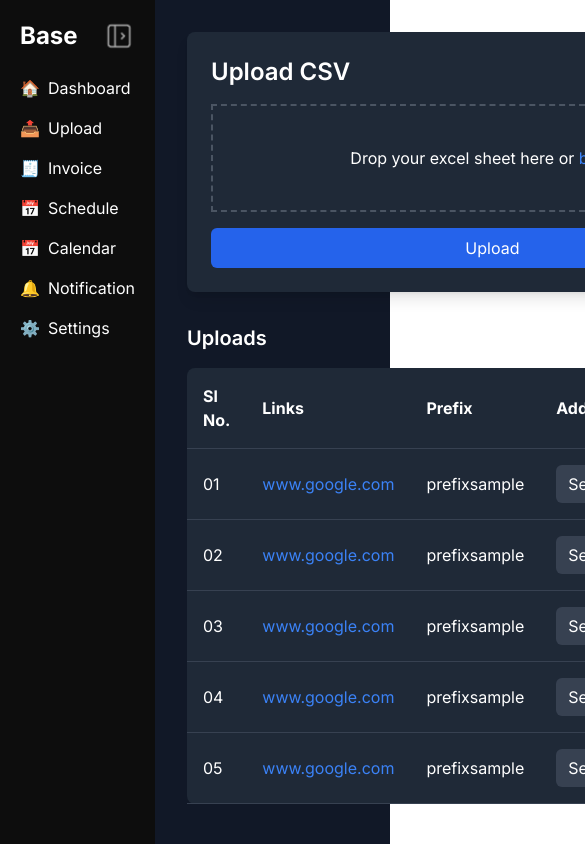
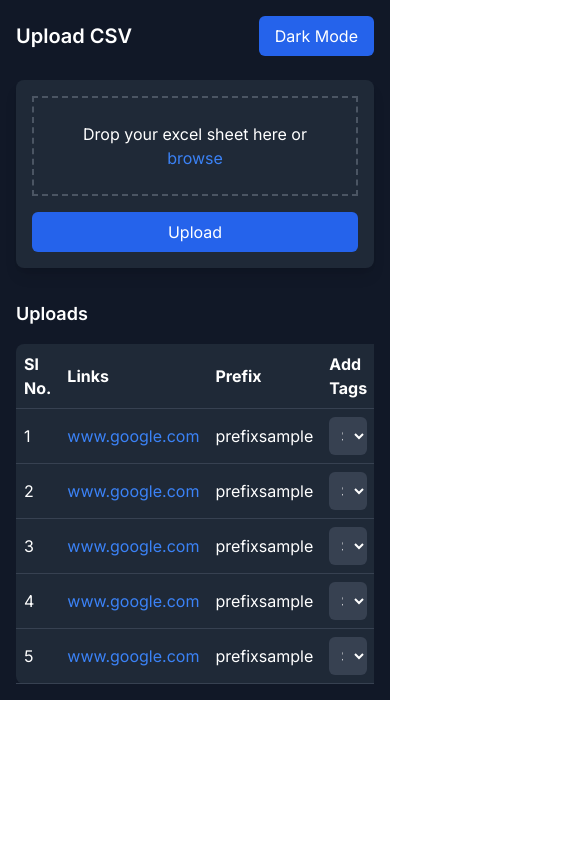
Before and after one commit to thedeeppp/openinapp, a Next.js app: page /uploaded in a window 390 px wide. Shown: the top 844 px of the page, 585 px wide, since content can reach past the window. Built offline with nearby package versions, Linux system fonts and the light colour scheme.

Commit message:
fixed bugs

```diff
--- a/app/upload/page.tsx
+++ b/app/upload/page.tsx
@@ -5,26 +5,36 @@ import { UploadIcon } from '@heroicons/react/outline';
 import Image from "next/image";
 
 export default function UploadPage() {
-  const [file, setFile] = useState(null);
+  const [file, setFile] = useState<File | null>(null);
   const [isCollapsed, setIsCollapsed] = useState(false);
+  const [isDarkMode, setIsDarkMode] = useState(false);
 
-  const handleFileChange = (e) => {
-    setFile(e.target.files[0]);
+  const handleFileChange = (e: React.ChangeEvent<HTMLInputElement>) => {
+    setFile(e.target.files ? e.target.files[0] : null);
   };
 
   const toggleSidebar = () => {
     setIsCollapsed(!isCollapsed);
   };
 
+  const toggleDarkMode = () => {
+    setIsDarkMode(!isDarkMode);
+  };
+
   return (
-    <div className="flex h-screen bg-gray-900 text-white">
+    <div className={`flex h-screen ${isDarkMode ? 'bg-gray-900 text-white' : 'bg-white text-black'}`}>
 
       {/* Sidebar */}
-      <aside className={`${isCollapsed ? "w-20" : "w-64"} bg-[#0D0D0D] p-5 transition-all duration-500`}>
+      <aside className={`${isCollapsed ? "w-20" : "w-64"} ${isDarkMode ? "bg-gray-800" : "bg-gray-200"} p-5 transition-all duration-500`}>
         <div className="flex justify-between items-center mb-6">
-          {!isCollapsed && <div className="text-2xl font-bold">Base</div>}
+          {!isCollapsed && <div className={`text-2xl font-bold ${isDarkMode ? 'text-white' : 'text-black'}`}>Base</div>}
           <button onClick={toggleSidebar}>
             <img src="/sidebar.png" alt="Toggle" className="w-8 h-auto cursor-pointer" />
+          </button>
+          <button onClick={toggleDarkMode} className="ml-4">
+            <span className={`text-xl ${isDarkMode ? 'text-yellow-400' : 'text-gray-600'}`}>
+              {isDarkMode ? '🌞' : '🌜'}
+            </span>
           </button>
         </div>
 
@@ -80,15 +90,15 @@ export default function UploadPage() {
       <div className="flex-1 flex flex-col">
 
         {/* Navbar */}
-        <header className="w-full pt-10 pl-10 text-[30px]">
+        <header className={`w-full pt-10 pl-10 text-${isDarkMode ? 'white' : 'black'} text-[30px]`}>
           Upload CSV
         </header>
 
         {/* Content Area */}
         <main className="flex-1 flex items-center justify-center">
-          <div className="bg-[#0D0D0D] rounded-lg p-10 shadow-lg w-full max-w-md">
+          <div className={`rounded-lg p-10 shadow-lg w-full max-w-md ${isDarkMode ? 'bg-gray-800' : 'bg-gray-100'}`}>
 
-            <div className="border border-dashed border-gray-600 rounded-lg p-6 flex flex-col items-center">
+            <div className={`border border-dashed ${isDarkMode ? 'border-gray-600' : 'border-gray-400'} rounded-lg p-6 flex flex-col items-center`}>
               <input
                 id="file-upload"
                 type="file"
@@ -100,18 +110,15 @@ export default function UploadPage() {
                 className="cursor-pointer"
               >
                 <div className="flex flex-col items-center">
-                  <Image src="/Excel.png"
-                    height={30}
-                    width={30}
-                  />
-                  <p className="mt-4 text-gray-400">
+                  <Image src="/Excel.png" height={30} width={30} alt="Excel Icon" />
+                  <p className={`mt-4 ${isDarkMode ? 'text-gray-400' : 'text-gray-700'}`}>
                     {file ? file.name : "Drop your excel sheet here or browse"}
                   </p>
                 </div>
               </label>
             </div>
 
-            <button className="mt-6 w-full bg-indigo-600 hover:bg-indigo-700 text-white py-2 rounded-lg flex items-center justify-center">
+            <button className={`mt-6 w-full ${isDarkMode ? 'bg-indigo-600' : 'bg-indigo-500'} hover:bg-indigo-700 text-white py-2 rounded-lg flex items-center justify-center`}>
               <UploadIcon className="h-5 w-5 mr-2" />
               Upload
             </button>
--- a/app/uploaded/page.tsx
+++ b/app/uploaded/page.tsx
@@ -1,14 +1,16 @@
 'use client';
 
-import { useState } from 'react';
+import { useState, useEffect } from 'react';
 
 const Upload = () => {
   const [selectedTags, setSelectedTags] = useState<{ [key: number]: string[] }>({});
-  const [isCollapsed, setIsCollapsed] = useState(false);
+  const [darkMode, setDarkMode] = useState(false);
 
-  const toggleSidebar = () => {
-    setIsCollapsed(!isCollapsed);
-  };
+  // This effect will only run on the client-side
+  useEffect(() => {
+    const isDarkMode = window.matchMedia && window.matchMedia('(prefers-color-scheme: dark)').matches;
+    setDarkMode(isDarkMode);
+  }, []);
 
   const handleTagSelect = (item: number, tag: string) => {
     setSelectedTags((prev) => {
@@ -21,98 +23,65 @@ const Upload = () => {
     });
   };
 
+  const toggleDarkMode = () => {
+    setDarkMode(!darkMode);
+  };
+
+  useEffect(() => {
+    const root = document.documentElement;
+    if (darkMode) {
+      root.classList.add('dark');
+    } else {
+      root.classList.remove('dark');
+    }
+  }, [darkMode]);
+
   const tags = ["Tag 1", "Tag 2", "Tag 3", "Tag 4"];
 
   return (
-    <div className="flex min-h-screen bg-gray-900 text-white">
-      <aside className={`${isCollapsed ? "w-20" : "w-64"} bg-[#0D0D0D] p-5 transition-all duration-500`}>
+    <div className={`min-h-screen ${darkMode ? 'dark' : ''}`}>
+      <div className="bg-gray-900 dark:bg-gray-200 text-white dark:text-gray-900 p-4 md:p-8">
+        <div className="max-w-3xl mx-auto">
           <div className="flex justify-between items-center mb-6">
-          {!isCollapsed && <div className="text-2xl font-bold">Base</div>}
-          <button onClick={toggleSidebar}>
-            <img src="/sidebar.png" alt="Toggle" className="w-8 h-auto cursor-pointer" />
+            <h2 className="text-xl md:text-2xl font-semibold">Upload CSV</h2>
+            <button
+              onClick={toggleDarkMode}
+              className="py-2 px-4 bg-blue-600 dark:bg-blue-400 text-white dark:text-gray-900 rounded-md"
+            >
+              {darkMode ? 'Light Mode' : 'Dark Mode'}
             </button>
           </div>
-        <nav>
-          <ul>
-            <li className="mb-4">
-              <a href="#" className="flex items-center space-x-2">
-                <span>🏠</span>
-                {!isCollapsed && <span>Dashboard</span>}
-              </a>
-            </li>
-            <li className="mb-4">
-              <a href="#" className="flex items-center space-x-2">
-                <span>📤</span>
-                {!isCollapsed && <span>Upload</span>}
-              </a>
-            </li>
-            <li className="mb-4">
-              <a href="#" className="flex items-center space-x-2">
-                <span>🧾</span>
-                {!isCollapsed && <span>Invoice</span>}
-              </a>
-            </li>
-            <li className="mb-4">
-              <a href="#" className="flex items-center space-x-2">
-                <span>📅</span>
-                {!isCollapsed && <span>Schedule</span>}
-              </a>
-            </li>
-            <li className="mb-4">
-              <a href="#" className="flex items-center space-x-2">
-                <span>📅</span>
-                {!isCollapsed && <span>Calendar</span>}
-              </a>
-            </li>
-            <li className="mb-4">
-              <a href="#" className="flex items-center space-x-2">
-                <span>🔔</span>
-                {!isCollapsed && <span>Notification</span>}
-              </a>
-            </li>
-            <li className="mb-4">
-              <a href="#" className="flex items-center space-x-2">
-                <span>⚙️</span>
-                {!isCollapsed && <span>Settings</span>}
-              </a>
-            </li>
-          </ul>
-        </nav>
-      </aside>
-
-      <div className="flex-1 p-8">
-        <div className="max-w-3xl mx-auto">
-          <div className="bg-gray-800 p-6 rounded-lg shadow-lg">
-            <h2 className="text-2xl font-semibold mb-4">Upload CSV</h2>
-            <div className="border-dashed border-2 border-gray-600 p-10 text-center">
-              <p>Drop your excel sheet here or <span className="text-blue-500 cursor-pointer">browse</span></p>
+          <div className="bg-gray-800 dark:bg-gray-100 p-4 md:p-6 rounded-lg shadow-lg">
+            <div className="border-dashed border-2 border-gray-600 dark:border-gray-400 p-6 md:p-10 text-center">
+              <p>Drop your excel sheet here or <span className="text-blue-500 dark:text-blue-700 cursor-pointer">browse</span></p>
             </div>
-            <button className="mt-4 w-full py-2 bg-blue-600 rounded-md">Upload</button>
+            <button className="mt-4 w-full py-2 bg-blue-600 dark:bg-blue-400 rounded-md text-white dark:text-gray-900">Upload</button>
           </div>
 
           <div className="mt-8">
-            <h3 className="text-xl font-semibold mb-4">Uploads</h3>
-            <table className="w-full text-left bg-gray-800 rounded-lg">
+            <h3 className="text-lg md:text-xl font-semibold mb-4">Uploads</h3>
+            <div className="overflow-x-auto">
+              <table className="w-full text-left bg-gray-800 dark:bg-gray-100 rounded-lg">
                 <thead>
-                <tr className="border-b border-gray-700">
-                  <th className="p-4">Sl No.</th>
-                  <th className="p-4">Links</th>
-                  <th className="p-4">Prefix</th>
-                  <th className="p-4">Add Tags</th>
-                  <th className="p-4">Selected Tags</th>
+                  <tr className="border-b border-gray-700 dark:border-gray-300">
+                    <th className="p-2 md:p-4">Sl No.</th>
+                    <th className="p-2 md:p-4">Links</th>
+                    <th className="p-2 md:p-4">Prefix</th>
+                    <th className="p-2 md:p-4">Add Tags</th>
+                    <th className="p-2 md:p-4">Selected Tags</th>
                   </tr>
                 </thead>
                 <tbody>
                   {[1, 2, 3, 4, 5].map((item) => (
-                  <tr key={item} className="border-b border-gray-700">
-                    <td className="p-4">{`0${item}`}</td>
-                    <td className="p-4 text-blue-500">
+                    <tr key={item} className="border-b border-gray-700 dark:border-gray-300">
+                      <td className="p-2 md:p-4">{item}</td>
+                      <td className="p-2 md:p-4 text-blue-500 dark:text-blue-700">
                         <a href="https://www.google.com" target="_blank" rel="noopener noreferrer">www.google.com</a>
                       </td>
-                    <td className="p-4">prefixsample</td>
-                    <td className="p-4">
+                      <td className="p-2 md:p-4">prefixsample</td>
+                      <td className="p-2 md:p-4">
                         <select
-                        className="bg-gray-700 p-2 rounded-md"
+                          className="bg-gray-700 dark:bg-gray-300 p-2 rounded-md w-full text-white dark:text-gray-900"
                           onChange={(e) => handleTagSelect(item, e.target.value)}
                         >
                           <option>Select Tags</option>
@@ -123,12 +92,12 @@ const Upload = () => {
                           ))}
                         </select>
                       </td>
-                    <td className="p-4">
+                      <td className="p-2 md:p-4">
                         <div className="flex flex-wrap gap-2">
                           {selectedTags[item]?.map((tag, index) => (
                             <span
                               key={index}
-                            className="bg-blue-600 text-xs py-1 px-2 rounded-full cursor-pointer"
+                              className="bg-blue-600 dark:bg-blue-400 text-xs py-1 px-2 rounded-full cursor-pointer text-white dark:text-gray-900"
                               onClick={() => handleTagSelect(item, tag)}
                             >
                               {tag} &#x2715;
@@ -144,6 +113,7 @@ const Upload = () => {
           </div>
         </div>
       </div>
+    </div>
   );
 };
 
--- a/app/uploading/page.tsx
+++ b/app/uploading/page.tsx
@@ -8,9 +8,14 @@ export default function UploadPage() {
   const [file, setFile] = useState<File | null>(null);
   const [isClient, setIsClient] = useState(false);
   const [isCollapsed, setIsCollapsed] = useState(false);
+  const [isDarkMode, setIsDarkMode] = useState(false);
 
-  const toggleSidebar = () =>{
+  const toggleSidebar = () => {
     setIsCollapsed(!isCollapsed);
+  }
+
+  const toggleDarkMode = () => {
+    setIsDarkMode(!isDarkMode);
   }
 
   useEffect(() => {
@@ -28,12 +33,17 @@ export default function UploadPage() {
   }
 
   return (
-    <div className="flex h-screen bg-gray-900 text-white">
-      <aside className={`${isCollapsed ? "w-20" : "w-64"} bg-[#0D0D0D] p-5 transition-all duration-500`}>
-      <div className="flex justify-between items-center mb-6">
-          {!isCollapsed && <div className="text-2xl font-bold">Base</div>}
+    <div className={`flex h-screen ${isDarkMode ? 'bg-gray-900' : 'bg-white'} text-${isDarkMode ? 'white' : 'black'}`}>
+      <aside className={`${isCollapsed ? "w-20" : "w-64"} ${isDarkMode ? "bg-gray-800" : "bg-gray-200"} p-5 transition-all duration-500`}>
+        <div className="flex justify-between items-center mb-6">
+          {!isCollapsed && <div className={`text-2xl font-bold ${isDarkMode ? 'text-white' : 'text-black'}`}>Base</div>}
           <button onClick={toggleSidebar}>
             <img src="/sidebar.png" alt="Toggle" className="w-8 h-auto cursor-pointer" />
+          </button>
+          <button onClick={toggleDarkMode} className="ml-4">
+            <span className={`text-xl ${isDarkMode ? 'text-yellow-400' : 'text-gray-600'}`}>
+              {isDarkMode ? '🌞' : '🌜'}
+            </span>
           </button>
         </div>
         <nav>
@@ -65,19 +75,19 @@ export default function UploadPage() {
             <li className="mb-4">
               <a href="#" className="flex items-center space-x-2">
                 <span>📅</span>
-                {!isCollapsed&&<span>Calendar</span>}
+                {!isCollapsed && <span>Calendar</span>}
               </a>
             </li>
             <li className="mb-4">
               <a href="#" className="flex items-center space-x-2">
                 <span>🔔</span>
-                {!isCollapsed&&<span>Notification</span>}
+                {!isCollapsed && <span>Notification</span>}
               </a>
             </li>
             <li className="mb-4">
               <a href="#" className="flex items-center space-x-2">
                 <span>⚙️</span>
-                {!isCollapsed&&<span>Settings</span>}
+                {!isCollapsed && <span>Settings</span>}
               </a>
             </li>
           </ul>
@@ -85,9 +95,9 @@ export default function UploadPage() {
       </aside>
 
       <main className="flex-1 flex items-center justify-center">
-        <div className="bg-gray-800 rounded-lg p-10 shadow-lg w-full max-w-md">
-          <h1 className="text-2xl font-semibold mb-4">Upload CSV</h1>
-          <div className="border border-dashed border-gray-600 rounded-lg p-6 flex flex-col items-center">
+        <div className={`rounded-lg p-10 shadow-lg w-full max-w-md ${isDarkMode ? 'bg-gray-800' : 'bg-gray-100'}`}>
+          <h1 className={`text-2xl font-semibold mb-4 ${isDarkMode ? 'text-white' : 'text-black'}`}>Upload CSV</h1>
+          <div className={`border border-dashed ${isDarkMode ? 'border-gray-600' : 'border-gray-400'} rounded-lg p-6 flex flex-col items-center`}>
             <input
               id="file-upload"
               type="file"
@@ -96,14 +106,14 @@ export default function UploadPage() {
             />
             <label htmlFor="file-upload" className="cursor-pointer">
               <div className="flex flex-col items-center justify-center">
-                <p className="mt-4 text-gray-400 flex-col justify-center items-center">
+                <p className={`mt-4 ${isDarkMode ? 'text-gray-400' : 'text-gray-700'} flex-col justify-center items-center`}>
                   {"Upload-template.xlsx"}
                   <div className="text-red-500">Remove</div>
                 </p>
               </div>
             </label>
           </div>
-          <button className="mt-6 w-full bg-indigo-600 hover:bg-indigo-700 text-white py-2 rounded-lg flex items-center justify-center">
+          <button className={`mt-6 w-full ${isDarkMode ? 'bg-indigo-600' : 'bg-indigo-500'} hover:bg-indigo-700 text-white py-2 rounded-lg flex items-center justify-center`}>
             <img src="/rectangle.png" alt="Rectangle" />
           </button>
         </div>
```
Also changed, not shown: tailwind.config.ts (+9 -0 lines). Lines whose indentation alone changed are shown as unchanged.
